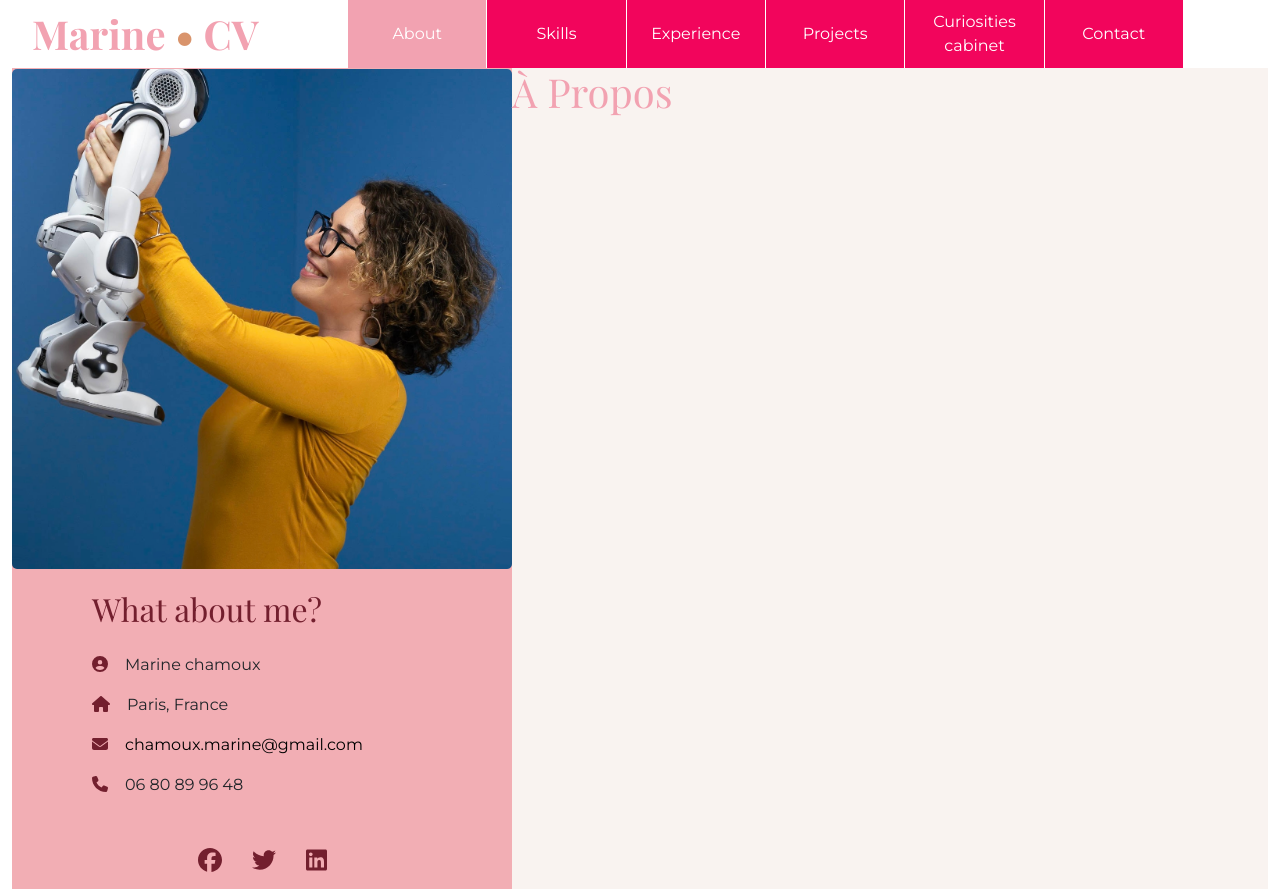
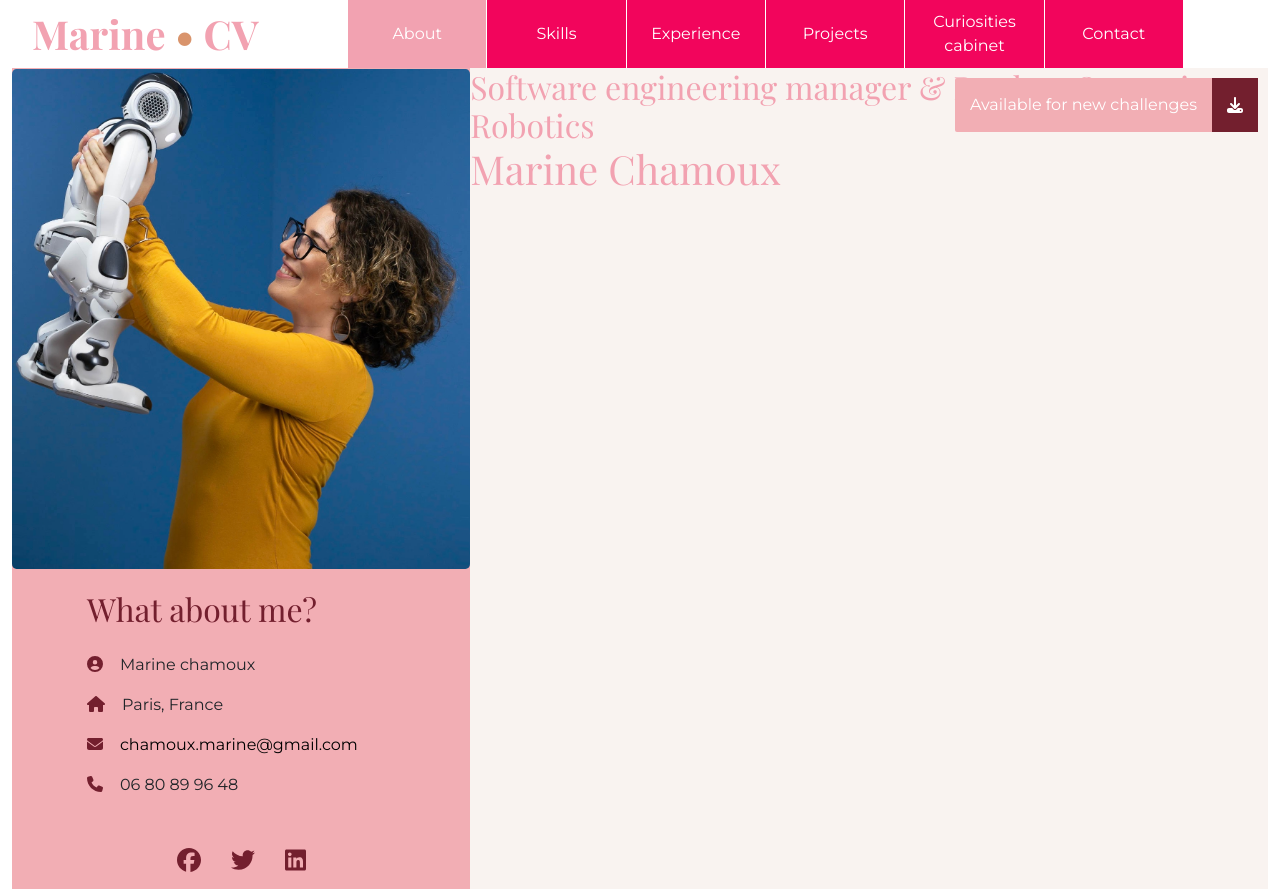
Before and after one commit to zygopter/marine.chamoux, a React (Create React App) app: page / in a window 1280 px wide. Built offline with nearby package versions, Linux system fonts and the light colour scheme.

Commit message:
Ajout d'un bouton pour télécharger le CV

```diff
--- /dev/null
+++ b/src/pages/About.css
@@ -0,0 +1,45 @@
+@import url('./Home.css');
+
+.main-content .cv-download-button {
+    position: absolute;
+    top: 10px; /* Ajustez la distance du haut */
+    right: 10px; /* Ajustez la distance de droite */
+    padding: 0px 0px;
+    background-color: var(--color-pale-pink); /* Couleur de fond du bouton */
+    color: white; /* Couleur du texte */
+    text-decoration: none; /* Enlève le soulignement des liens */
+    border-radius: 2px; /* Bords arrondis */
+    font-size: 1em;
+    display: flex;
+    align-items: stretch;
+    justify-content: space-between;
+  }
+
+.cv-download-button .button-text,
+.cv-download-button .button-icon {
+  display: flex;
+  flex-grow: 1;
+  padding: 15px 15px;
+  align-items: center; /* Centre le contenu verticalement */
+  justify-content: center; /* Centre le contenu horizontalement */
+}
+
+  .cv-download-button .button-text {
+    transition: color 0.3s ease;
+  }
+
+  .cv-download-button:hover .button-text {
+    color: #ddd; /* Couleur du texte au survol */
+    background-color: var(--color-dark-maroon);
+  }
+
+  .cv-download-button .button-icon {
+    /* Styles pour l'icône, si nécessaire */
+    background-color: var(--color-dark-maroon);
+    flex-grow: 1;
+    width: inherit;
+  }
+
+  .cv-download-button .button-text {
+    transition: color 0.3s ease;
+  }
--- a/src/pages/About.js
+++ b/src/pages/About.js
@@ -1,10 +1,21 @@
 import React from 'react';
+import { FontAwesomeIcon } from '@fortawesome/react-fontawesome';
+import { faDownload } from '@fortawesome/free-solid-svg-icons';
+
+import './About.css'
 
 function About() {
   return (
     <div>
-      {/* Contenu de la page À Propos */}
-      <h1>À Propos</h1>
+        {/* Contenu de la page À Propos */}
+        <a href="/res/cv-marinechamoux-SWEngineeringManager.pdf" download className="cv-download-button">
+            <span className="button-text">Available for new challenges</span>
+            <span className="button-icon">
+                <FontAwesomeIcon icon={faDownload} /> {/* Remplacez faDownload par l'icône de votre choix */}
+            </span>
+        </a>
+        <h2>Software engineering manager & Product Owner in Robotics</h2>
+        <h1>Marine Chamoux</h1>
     </div>
   );
 }
--- a/src/pages/Home.css
+++ b/src/pages/Home.css
@@ -205,6 +205,7 @@
 
   .main-content {
     /* Styles pour la section de contenu */
+    position: relative;
     flex-grow: 1;
     background-color: var(--color-light-tan);
   }
```
Also changed, not shown: 1 other file (tests, documents, lock files or other folders).
